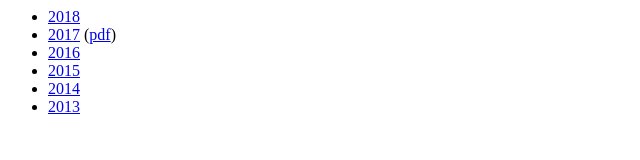
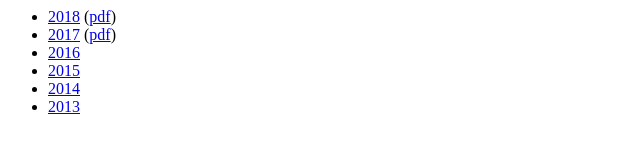
Before and after one commit to adoroszlai/cal, a plain HTML site: page index.html in a window 1280 px wide. Shown: the full height of the page, 0-640 px from the left. Drawn offline with Linux system fonts and the light colour scheme.

Commit message:
PDF for 2018

```diff
--- a/index.html
+++ b/index.html
@@ -1,5 +1,5 @@
 <ul>
-  <li><a href="2018.html">2018</a></li>
+  <li><a href="2018.html">2018</a> (<a href="print/2018.pdf">pdf</a>)</li>
   <li><a href="2017.html">2017</a> (<a href="print/2017.pdf">pdf</a>)</li>
   <li><a href="2016.html">2016</a></li>
   <li><a href="2015.html">2015</a></li>
```
Also changed, not shown: 1 other file.
